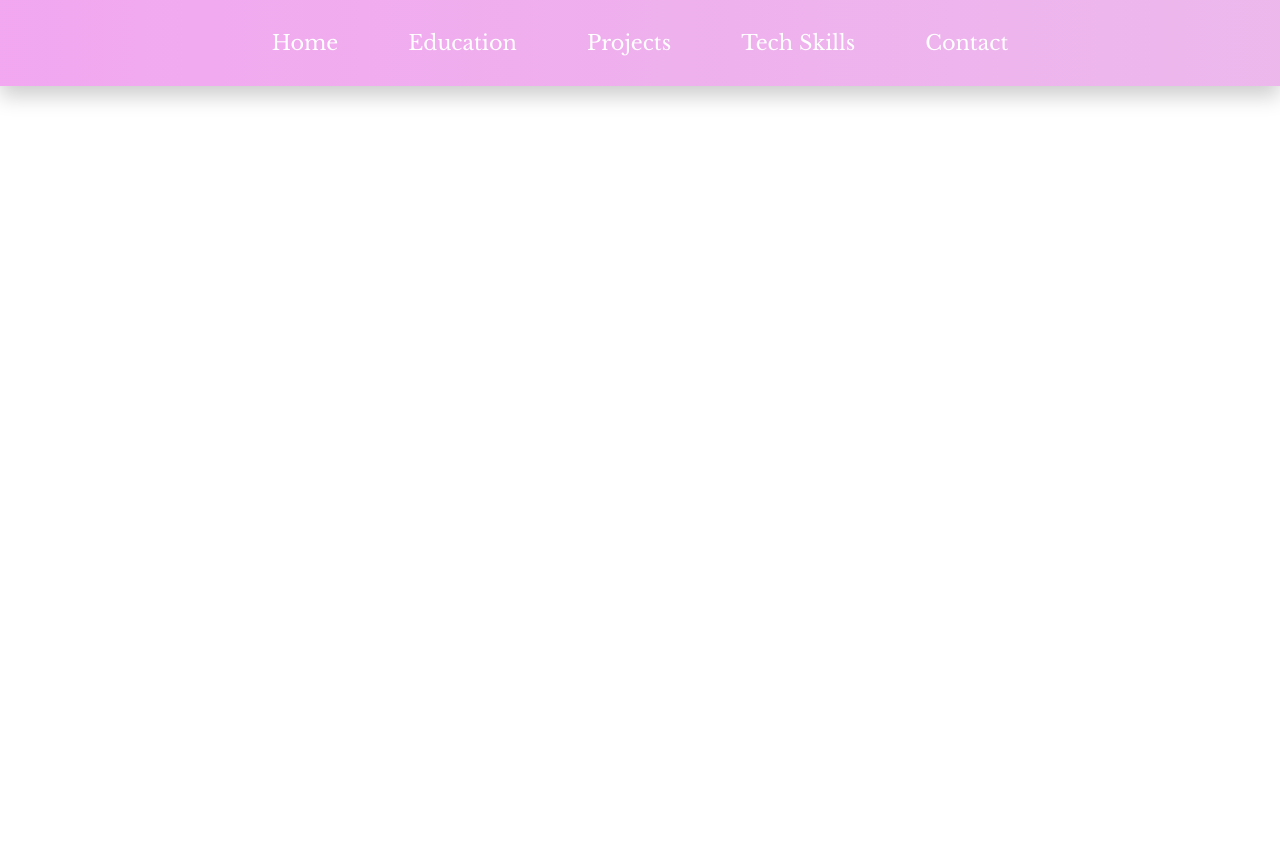
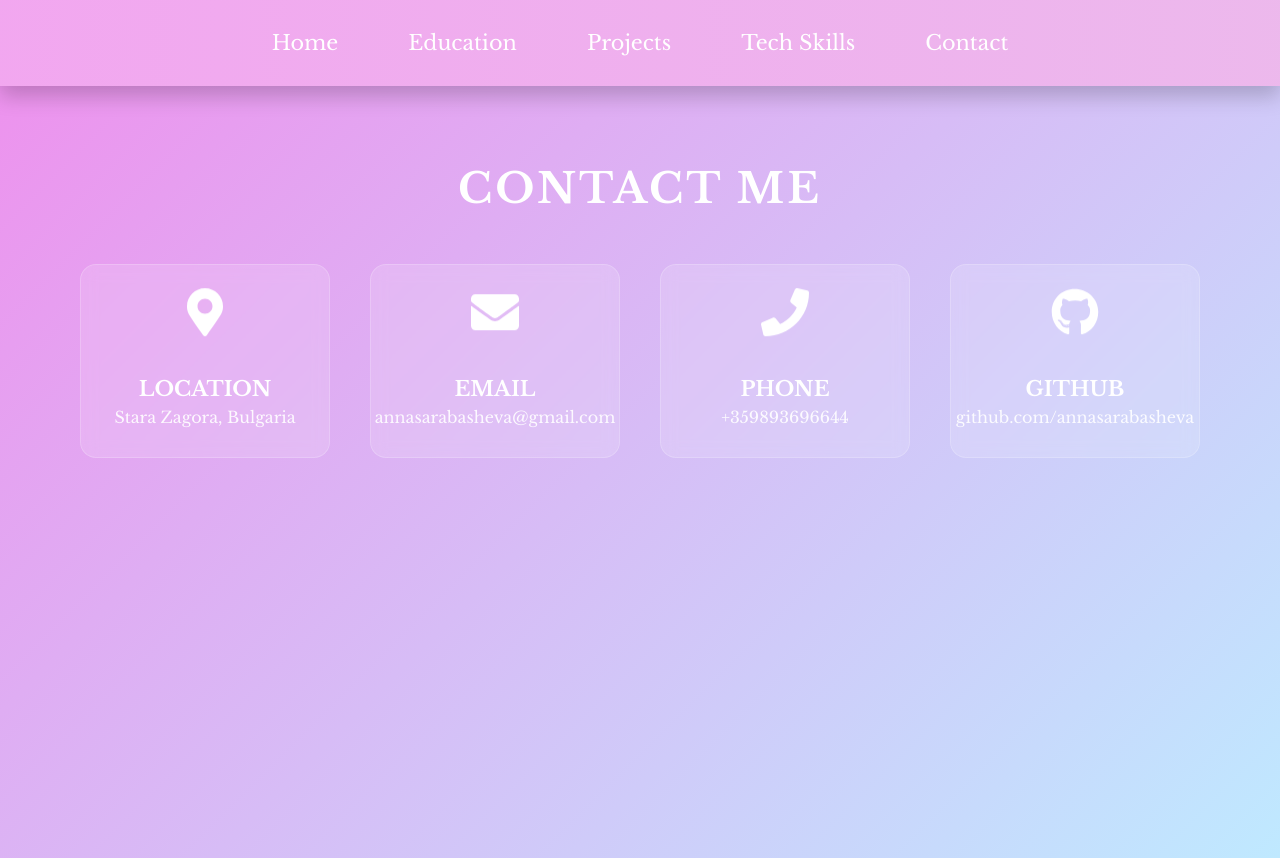
Before and after one commit to annasarabasheva/My-Personal-Portfolio, a React (Vite) app in the folder my-portfolio/: page /contact in a window 1280 px wide. Before the commit the page ends 800 px from the top, so only its background shows below. Built offline with nearby package versions, Linux system fonts and the light colour scheme.

Commit message:
Add Contact Page

```diff
--- a/my-portfolio/src/App.jsx
+++ b/my-portfolio/src/App.jsx
@@ -5,6 +5,7 @@ import Header from './components/header/Header';
 import TechSkills from './components/tech-skills/TechSkills';
 import Education from './components/education/Education';
 import Projects from './components/projects/Projects';
+import Contact from './components/contact/Contact';
 
 
 function App() {
@@ -17,6 +18,7 @@ function App() {
         <Route path="/skills" element={<TechSkills />} />
         <Route path="/education" element={<Education />} />
         <Route path="/projects" element={<Projects />} />
+        <Route path="/contact" element={<Contact />} />
       </Routes>
     </>
   )
--- /dev/null
+++ b/my-portfolio/src/components/contact/Contact.css
@@ -0,0 +1,89 @@
+.contact-section {
+    padding: 80px 0;
+    background: linear-gradient(135deg, #ef8fed, #bfe9ff);
+    color: #fff;
+    text-align: center;
+    display: flex;
+    flex-direction: column;
+    align-items: center;
+    gap: 30px;
+    padding-bottom: 25em;
+  }
+
+  .contact-section h2 {
+    font-size: 2.6rem;
+    text-transform: uppercase;
+    letter-spacing: 3px;
+    margin-bottom: 20px;
+    font-weight: bold;
+    animation: fadeIn 1s ease-out;
+    margin-top: 2em;
+  }
+
+  .contact-grid {
+    display: flex;
+    flex-wrap: wrap;
+    gap: 40px;
+    justify-content: center;
+    max-width: 1200px;
+  }
+
+  .contact-card {
+    background: rgba(255, 255, 255, 0.15);
+    backdrop-filter: blur(8px);
+    border: 1px solid rgba(255, 255, 255, 0.2);
+    border-radius: 16px;
+    padding: 30px;
+    text-align: center;
+    display: flex;
+    flex-direction: column;
+    align-items: center;
+    gap: 10px;
+    width: 250px;
+    transition: transform 0.3s, box-shadow 0.3s;
+    text-decoration: none;
+    color: #fff;
+  }
+
+  .contact-card:hover {
+    transform: scale(1.05);
+    box-shadow: 0 12px 24px rgba(0, 0, 0, 0.2);
+  }
+
+  .contact-icon {
+    font-size: 3rem;
+    margin-bottom: 10px;
+    color: #fff;
+    animation: bounce 1.2s infinite;
+  }
+
+  .contact-info h3 {
+    font-size: 1.3rem;
+    margin-bottom: 5px;
+    text-transform: uppercase;
+  }
+
+  .contact-info p {
+    font-size: 1rem;
+    opacity: 0.9;
+  }
+
+  @keyframes fadeIn {
+    from {
+      opacity: 0;
+      transform: translateY(-20px);
+    }
+    to {
+      opacity: 1;
+      transform: translateY(0);
+    }
+  }
+
+  @keyframes bounce {
+    0%, 100% {
+      transform: translateY(0);
+    }
+    50% {
+      transform: translateY(-8px);
+    }
+  }
--- /dev/null
+++ b/my-portfolio/src/components/contact/Contact.jsx
@@ -0,0 +1,59 @@
+import React from "react";
+import { FaEnvelope, FaPhone, FaMapMarkerAlt, FaGithub } from "react-icons/fa";
+import "./Contact.css";
+
+const contactData = [
+
+    {
+        icon: <FaMapMarkerAlt />,
+        title: "Location",
+        value: "Stara Zagora, Bulgaria",
+        link: "https://goo.gl/maps/xyz" // Replace with actual Google Maps link
+        },
+  {
+    icon: <FaEnvelope />,
+    title: "Email",
+    value: "annasarabasheva@gmail.com",
+    link: "mailto:annasarabasheva@gmail.com"
+  },
+  {
+    icon: <FaPhone />,
+    title: "Phone",
+    value: "+359893696644",
+    link: "tel:+359893696644"
+  },
+
+  {
+    icon: <FaGithub />,
+    title: "GitHub",
+    value: "github.com/annasarabasheva",
+    link: "https://github.com/annasarabasheva"
+  }
+];
+
+const Contact = () => {
+  return (
+    <section className="contact-section">
+      <h2>Contact Me</h2>
+      <div className="contact-grid">
+        {contactData.map((contact, index) => (
+          <a
+            key={index}
+            href={contact.link}
+            target="_blank"
+            rel="noopener noreferrer"
+            className="contact-card"
+          >
+            <div className="contact-icon">{contact.icon}</div>
+            <div className="contact-info">
+              <h3>{contact.title}</h3>
+              <p>{contact.value}</p>
+            </div>
+          </a>
+        ))}
+      </div>
+    </section>
+  );
+};
+
+export default Contact;
--- a/my-portfolio/src/components/header/Header.jsx
+++ b/my-portfolio/src/components/header/Header.jsx
@@ -16,7 +16,7 @@ const Header = () => {
           <li><Link to="/education" onClick={() => setMenuOpen(false)}>Education</Link></li>
           <li><Link to="/projects" onClick={() => setMenuOpen(false)}>Projects</Link></li>
           <li><Link to="/skills" onClick={() => setMenuOpen(false)}>Tech Skills</Link></li>
-          <li><Link to="#contact" onClick={() => setMenuOpen(false)}>Contact</Link></li>
+          <li><Link to="/contact" onClick={() => setMenuOpen(false)}>Contact</Link></li>
         </ul>
       </nav>
     </header>
```
